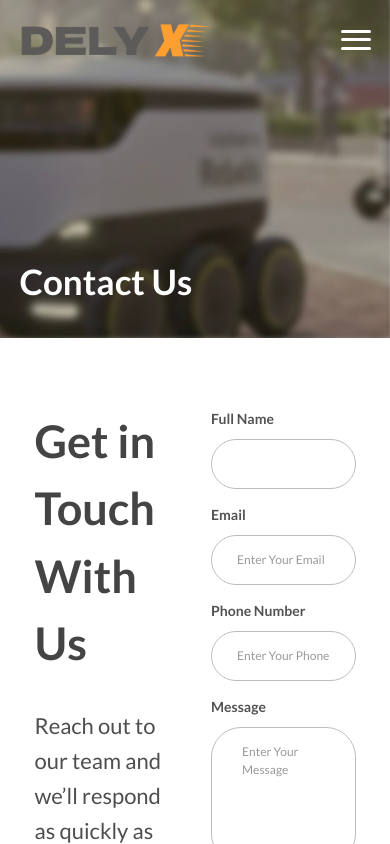
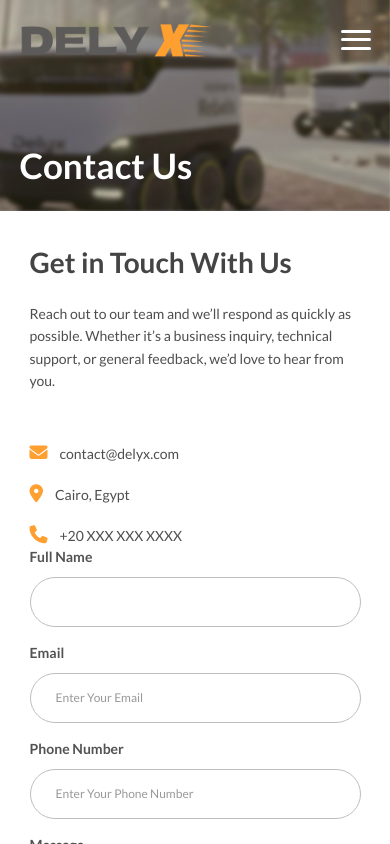
Before and after one commit to ahmed824/delyx-platform, a Next.js app: page /contact in a window 390 px wide. Shown: the top 844 px of the page. Built offline with nearby package versions, Linux system fonts and the light colour scheme.

Commit message:
contact us responsive and AUTH of dashboard

```diff
--- a/public/css/style.css
+++ b/public/css/style.css
@@ -2890,3 +2890,129 @@ input[type="radio"] {
     width: 150px;
   }
 }
+
+/* =========================
+   Responsive Contact Page
+========================= */
+@media (max-width: 1024px) {
+  .container.contactUs {
+    padding: 50px 15px;
+  }
+
+  .detelis .detelis__content,
+  .detelis .contactUs-form {
+    width: 48%;
+  }
+
+  .detelis .detelis__content h1 {
+    font-size: 36px;
+  }
+
+  .detelis .detelis__content p {
+    font-size: 18px;
+  }
+
+  .detelis .detelis__content ul {
+    gap: 40px;
+    margin-top: 50px;
+  }
+
+  .detelis .detelis__content ul li {
+    font-size: 18px;
+    gap: 20px;
+  }
+
+  .detelis .detelis__content ul li i {
+    font-size: 24px;
+  }
+
+  .overlay__text h2 {
+    font-size: 40px;
+  }
+}
+
+@media (max-width: 768px) {
+  .container.contactUs {
+    flex-direction: column;
+    padding: 40px 15px;
+  }
+
+  .detelis .detelis__content,
+  .detelis .contactUs-form {
+    width: 100%;
+  }
+
+  .detelis .detelis__content {
+    gap: 20px;
+  }
+
+  .detelis .detelis__content h1 {
+    font-size: 32px;
+  }
+
+  .detelis .detelis__content p {
+    font-size: 16px;
+  }
+
+  .detelis .detelis__content ul {
+    gap: 30px;
+    margin-top: 40px;
+  }
+
+  .detelis .detelis__content ul li {
+    font-size: 16px;
+    gap: 15px;
+  }
+
+  .detelis .detelis__content ul li i {
+    font-size: 20px;
+  }
+
+  .overlay__text h2 {
+    font-size: 32px;
+  }
+
+  .background__contanctUs {
+    height: 30vh;
+  }
+}
+
+@media (max-width: 480px) {
+  .container.contactUs {
+    padding: 30px 10px;
+  }
+
+  .detelis .detelis__content h1 {
+    font-size: 28px;
+  }
+
+  .detelis .detelis__content p {
+    font-size: 14px;
+  }
+
+  .detelis .detelis__content ul {
+    gap: 20px;
+    margin-top: 30px;
+  }
+
+  .detelis .detelis__content ul li {
+    font-size: 14px;
+    gap: 12px;
+  }
+
+  .detelis .detelis__content ul li i {
+    font-size: 18px;
+  }
+
+  .overlay__text h2 {
+    font-size: 24px;
+  }
+
+  .background__contanctUs {
+    height: 25vh;
+  }
+
+  .overlay {
+    padding: 20px 0;
+  }
+}
--- a/src/app/register/page.tsx
+++ b/src/app/register/page.tsx
@@ -23,7 +23,7 @@ export default function Register() {
     phone: "",
     gender: "male",
     address: "",
-    role: "admin",
+    role: "user",
   });
 
   const [showConfirmModal, setShowConfirmModal] = useState(false);
--- a/src/app/tracking/page.tsx
+++ b/src/app/tracking/page.tsx
@@ -26,6 +26,14 @@ export default function TrackingPage() {
   const [selectedDevice, setSelectedDevice] = useState<Device | null>(null);
   const [mapCenter, setMapCenter] = useState(defaultCenter);
   const [isMapLoaded, setIsMapLoaded] = useState(false);
+  const [isAdmin, setIsAdmin] = useState(false);
+
+  useEffect(() => {
+    fetchDevices();
+    // Check if user is admin from localStorage
+    const userRole = localStorage.getItem("user_role");
+    setIsAdmin(userRole === "admin");
+  }, []);
 
   const orders = [
     {
@@ -181,7 +189,7 @@ export default function TrackingPage() {
           </Card>
 
           {/* Orders List */}
-          {orders.map((o) => (
+          {(isAdmin ? orders : orders.filter(o => o.status === 'Delivery')).map((o) => (
             <Card key={o.id} className="order-card">
               <div className="order-header">
                 <strong className="order-id">{o.id}</strong>
```
